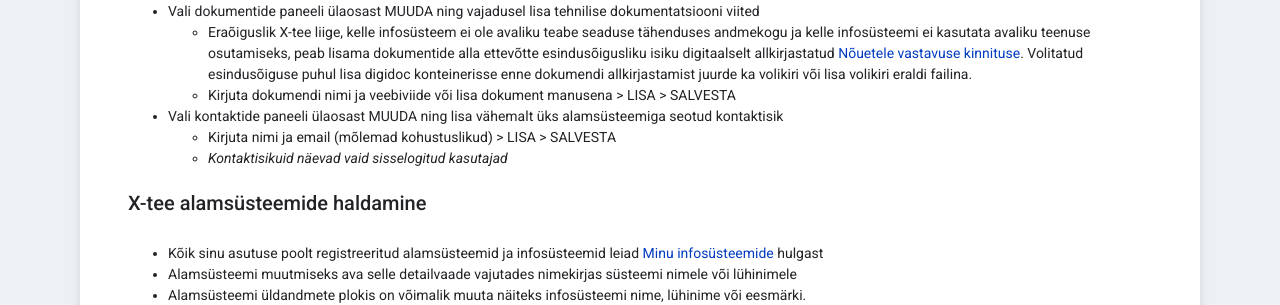
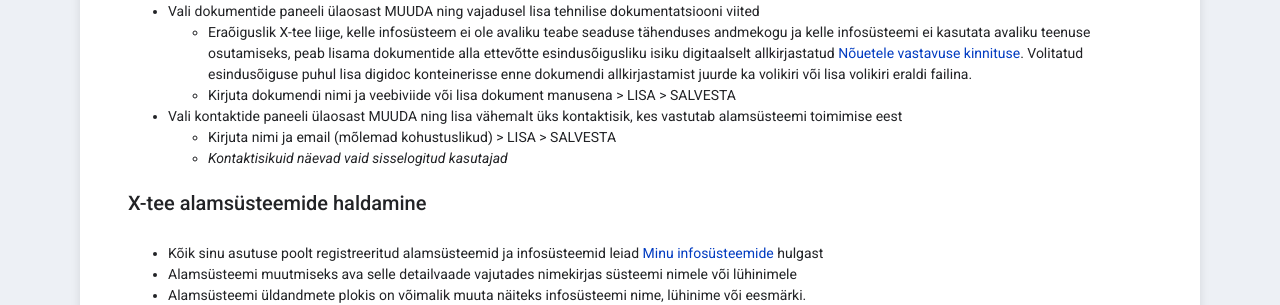
Before and after one commit to e-gov/RIHA-Help, a Jekyll site: the page built from docs/X-tee-alamsysteem.md, in a window 1280 px wide. Shown: the part 1338-1643 px from the top of the page. Built offline with Jekyll 4.4.1, drawn with Linux system fonts in a browser that asks for light colours.

Commit message:
Update X-tee-alamsysteem.md

```diff
--- a/docs/X-tee-alamsysteem.md
+++ b/docs/X-tee-alamsysteem.md
@@ -33,7 +33,7 @@ Pärast salvestamist avaneb loodud alamsüsteemi detailvaade
 - Vali dokumentide paneeli ülaosast MUUDA ning vajadusel lisa tehnilise dokumentatsiooni viited
   - Eraõiguslik X-tee liige, kelle infosüsteem ei ole avaliku teabe seaduse tähenduses andmekogu ja kelle infosüsteemi ei kasutata avaliku teenuse osutamiseks, peab lisama dokumentide alla ettevõtte esindusõigusliku isiku digitaalselt allkirjastatud [Nõuetele vastavuse kinnituse](https://www.ria.ee/public/x_tee/xtee_nouetele_vastavus_kinnitus.pdf). Volitatud esindusõiguse puhul lisa digidoc konteinerisse enne dokumendi allkirjastamist juurde ka volikiri või lisa volikiri eraldi failina.
   - Kirjuta dokumendi nimi ja veebiviide või lisa dokument manusena > LISA > SALVESTA
-- Vali kontaktide paneeli ülaosast MUUDA ning lisa vähemalt üks alamsüsteemiga seotud kontaktisik
+- Vali kontaktide paneeli ülaosast MUUDA ning lisa vähemalt üks kontaktisik, kes vastutab alamsüsteemi toimimise eest
   - Kirjuta nimi ja email (mõlemad kohustuslikud) > LISA > SALVESTA
   - _Kontaktisikuid näevad vaid sisselogitud kasutajad_
 
```
